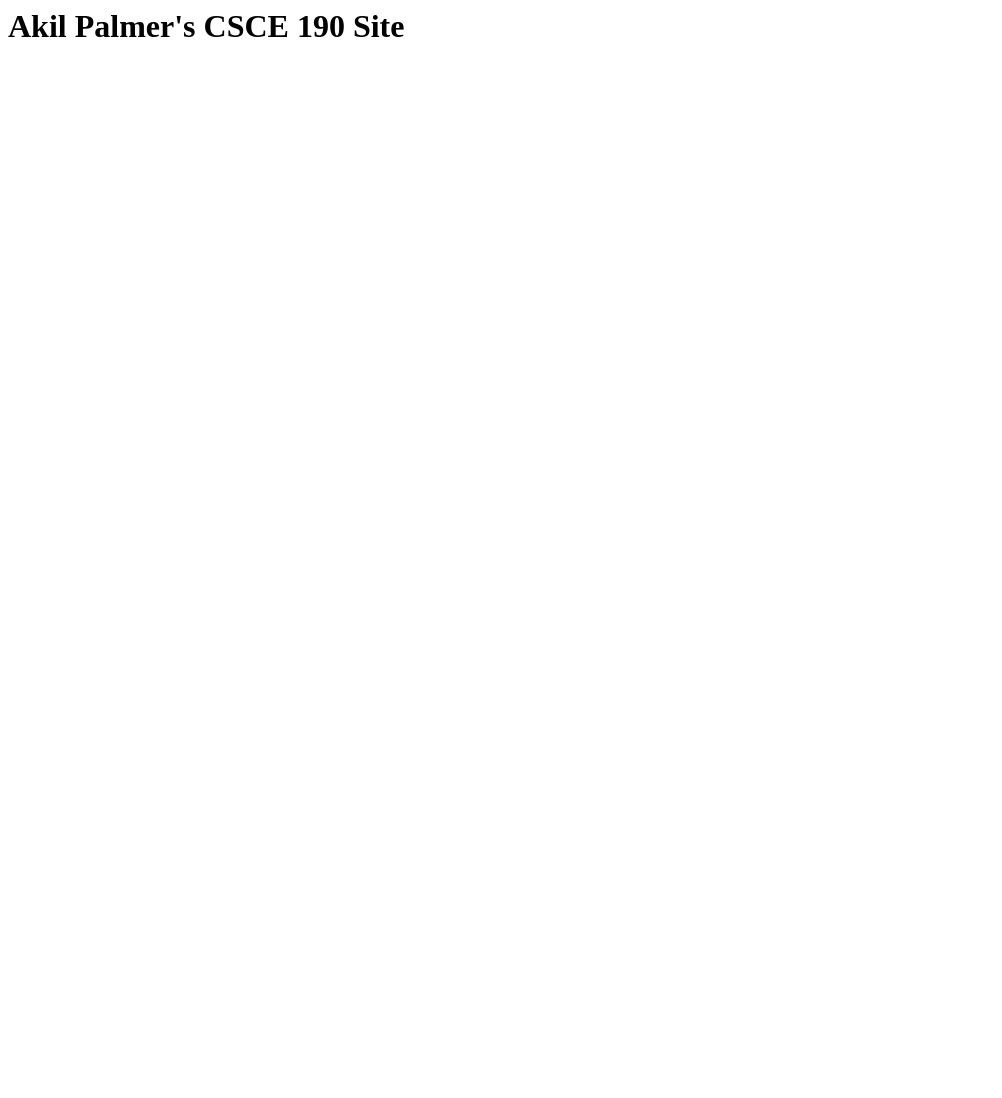
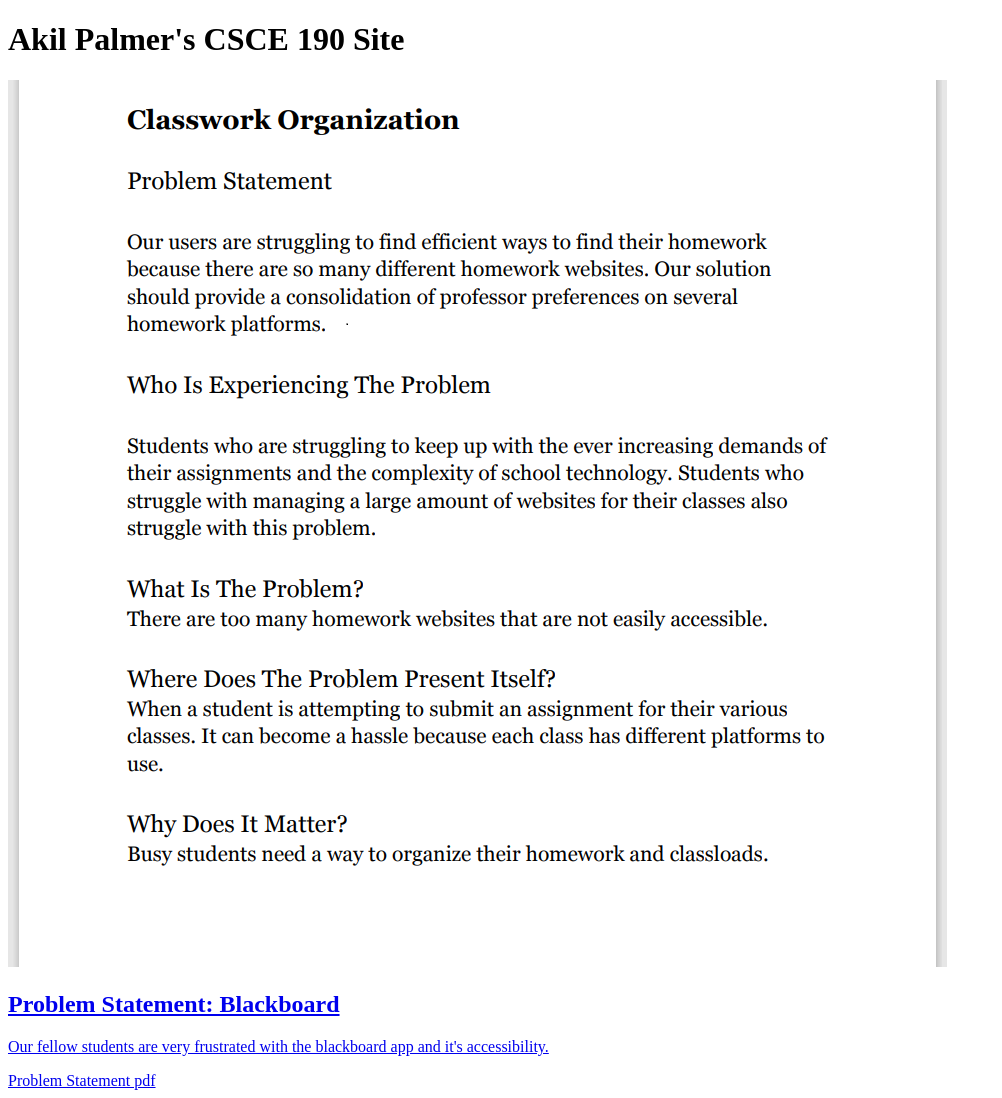
Before and after one commit to AkilP7/akilp.github.io, a plain HTML site: page index.html in a window 1280 px wide. Shown: the whole page, without its empty margins (0-1002 px from the left). Before the commit the page ends 800 px from the top, so only its background shows below. Drawn offline with Linux system fonts and the light colour scheme.

Commit message:
Add files via upload

```diff
--- a/index.html
+++ b/index.html
@@ -1,10 +1,19 @@
-<DOCTYPE html>
-    <html>
+<!DOCTYPE html>
+<html>
         <head>
             <title> Akil Palmer CSCE 190 Site</title>
         </head>
         <body>
-<h1>Akil Palmer's CSCE 190 Site</h1>
+            <h1>Akil Palmer's CSCE 190 Site</h1>
+            <section class="assignment">
+                <a href="CSCE 190 Problem Statement.pdf"><img src="problemstatement.png">
+                <section class="ass-details">
+                        <h2> Problem Statement: Blackboard</h2>
+                        <p>
+                            Our fellow students are very frustrated with the blackboard app and it's accessibility.
+                        </p>
+                        <a href="CSCE 190 Problem Statement.pdf">Problem Statement pdf</a>
+                </section>
+            </section>
         </body>
-    </html>
-</DOCTYPE>
+ </html>
```
Also changed, not shown: problemstatement.png (added), 1 other file.
